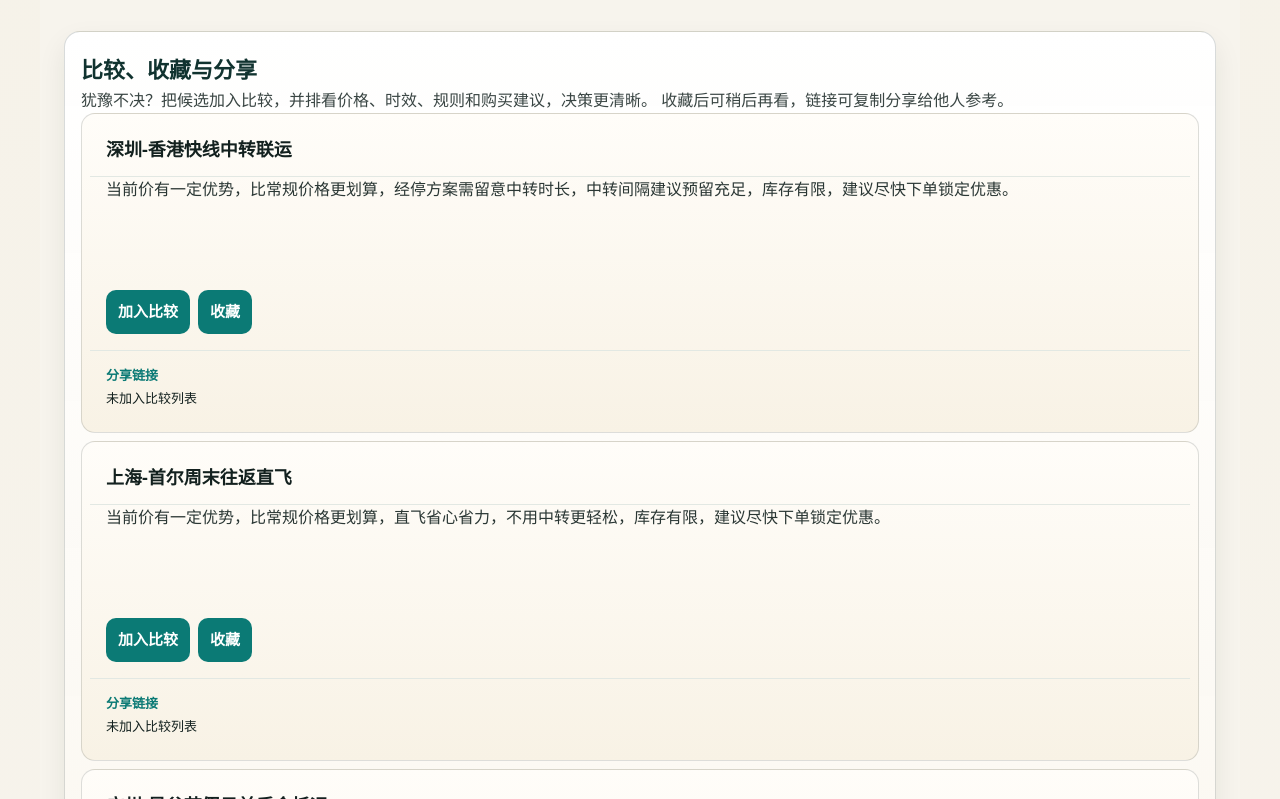
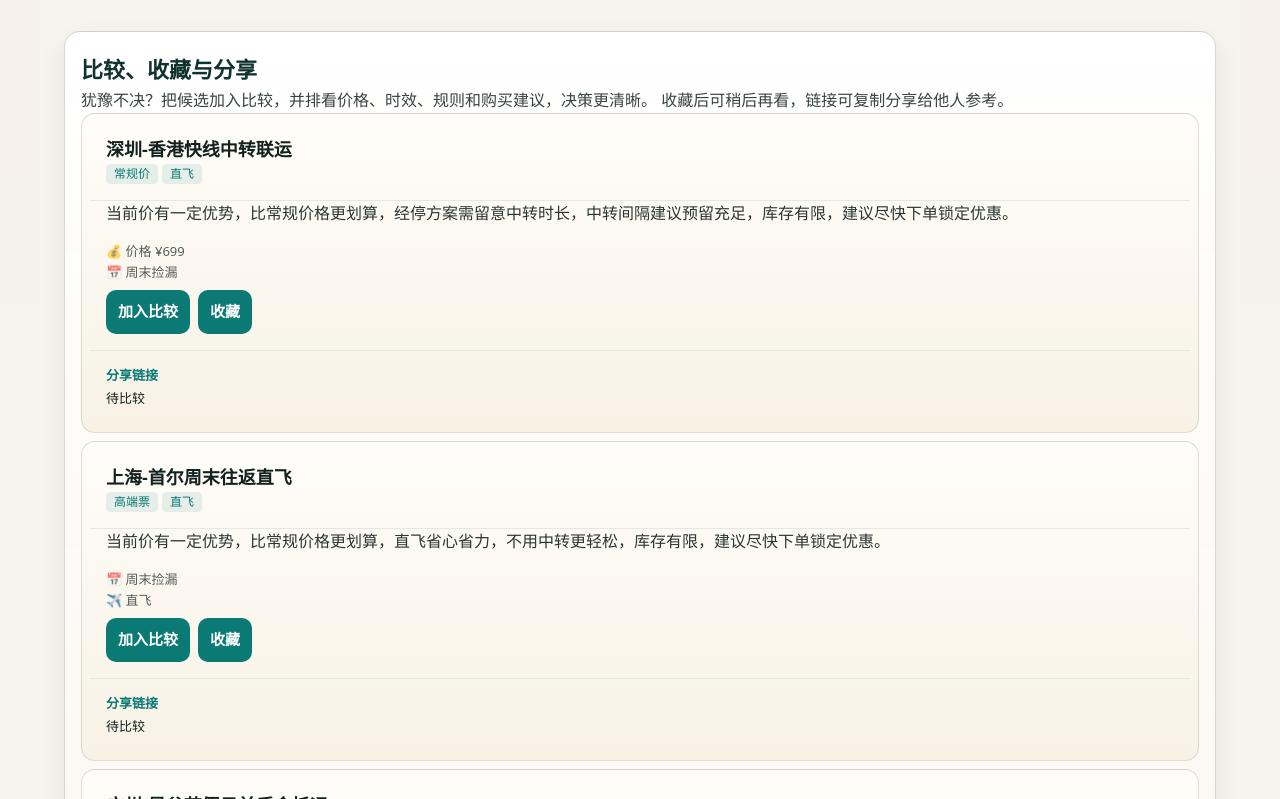
Before and after one commit to Asaki14/Airplane-Ticket-Manager, a Next.js app: page / in a window 1280 px wide. Shown: the part 2761-3560 px from the top of the page. Built offline with nearby package versions, Linux system fonts and the light colour scheme; no server answers.

Commit message:
feat: differentiate compare cards with dynamic tags and meta info

```diff
--- a/src/components/deals/CompareAndSavePanel.tsx
+++ b/src/components/deals/CompareAndSavePanel.tsx
@@ -68,7 +68,7 @@ export function CompareAndSavePanel({ deals }: CompareAndSavePanelProps) {
       </p>
 
       <div className="compare-actions">
-        {deals.map((deal) => {
+        {deals.map((deal, idx) => {
           const inCompare = selected.includes(deal.id)
           const inFavorites = favorites.includes(deal.id)
           const advice = buildDealAdvice(deal)
@@ -79,10 +79,27 @@ export function CompareAndSavePanel({ deals }: CompareAndSavePanelProps) {
             ? '取消收藏：确认后将从本地收藏中移除，可稍后再次收藏。'
             : `收藏：将 ${deal.title} 加入本地收藏。`
 
+          const priceTag = deal.headlinePrice <= 500 ? '低价票' : deal.headlinePrice <= 1000 ? '常规价' : '高端票'
+          const dateTag = deal.travelWindowLabel ?? '近期出发'
+          const hasStop = deal.stopSummary?.includes('经停') ?? deal.stopSummary?.includes('中转')
+          const routeTag = hasStop ? '需中转' : '直飞'
+
+          const cardElements = [
+            `💰 价格 ¥${deal.headlinePrice}`,
+            `📅 ${dateTag}`,
+            `✈️ ${routeTag}`,
+            `⭐ 价值分 ${deal.valueScore}`
+          ]
+          const showElements = cardElements.slice(idx % 2, (idx % 2) + 2)
+
           return (
             <article key={deal.id} className="compare-action-item compare-card-shell">
               <header className="compare-card-shell__header">
                 <p className="compare-card-shell__deal-title text-clamp-2">{deal.title}</p>
+                <div className="compare-card-shell__tags">
+                  <span className="compare-card-shell__tag">{priceTag}</span>
+                  <span className="compare-card-shell__tag">{routeTag}</span>
+                </div>
               </header>
 
               <p className="compare-card-shell__advice" aria-label="航班特点与购买建议">
@@ -90,6 +107,11 @@ export function CompareAndSavePanel({ deals }: CompareAndSavePanelProps) {
               </p>
 
               <div className="compare-card-shell__body">
+                <ul className="compare-card-shell__meta">
+                  {showElements.map((el, i) => (
+                    <li key={i}>{el}</li>
+                  ))}
+                </ul>
                 <div className="compare-card-shell__actions">
                   <button
                     type="button"
@@ -110,7 +132,7 @@ export function CompareAndSavePanel({ deals }: CompareAndSavePanelProps) {
 
               <footer className="compare-card-shell__footer">
                 <a className="compare-card-shell__share-link" href={`/deals/${deal.id}`}>分享链接</a>
-                <p>{inCompare ? '已加入比较列表' : '未加入比较列表'}</p>
+                <p>{inCompare ? '已加入比较' : '待比较'}</p>
               </footer>
             </article>
           )
--- a/src/styles/globals.css
+++ b/src/styles/globals.css
@@ -982,6 +982,38 @@ select:focus-visible {
 
 .compare-card-shell__header {
   border-bottom: 1px solid #e2e8e3;
+  display: grid;
+  gap: var(--space-xs);
+}
+
+.compare-card-shell__tags {
+  display: flex;
+  gap: var(--space-xs);
+  flex-wrap: wrap;
+}
+
+.compare-card-shell__tag {
+  font-size: var(--font-size-xs);
+  line-height: var(--line-height-snug);
+  padding: 2px 8px;
+  background: rgba(11, 122, 117, 0.1);
+  color: var(--color-accent);
+  border-radius: 4px;
+  font-weight: var(--font-weight-medium);
+}
+
+.compare-card-shell__meta {
+  margin: 0;
+  padding: 0;
+  list-style: none;
+  display: grid;
+  gap: 4px;
+}
+
+.compare-card-shell__meta li {
+  font-size: var(--font-size-xs);
+  line-height: var(--line-height-normal);
+  color: rgba(19, 33, 31, 0.72);
 }
 
 .compare-card-shell__body {
```
